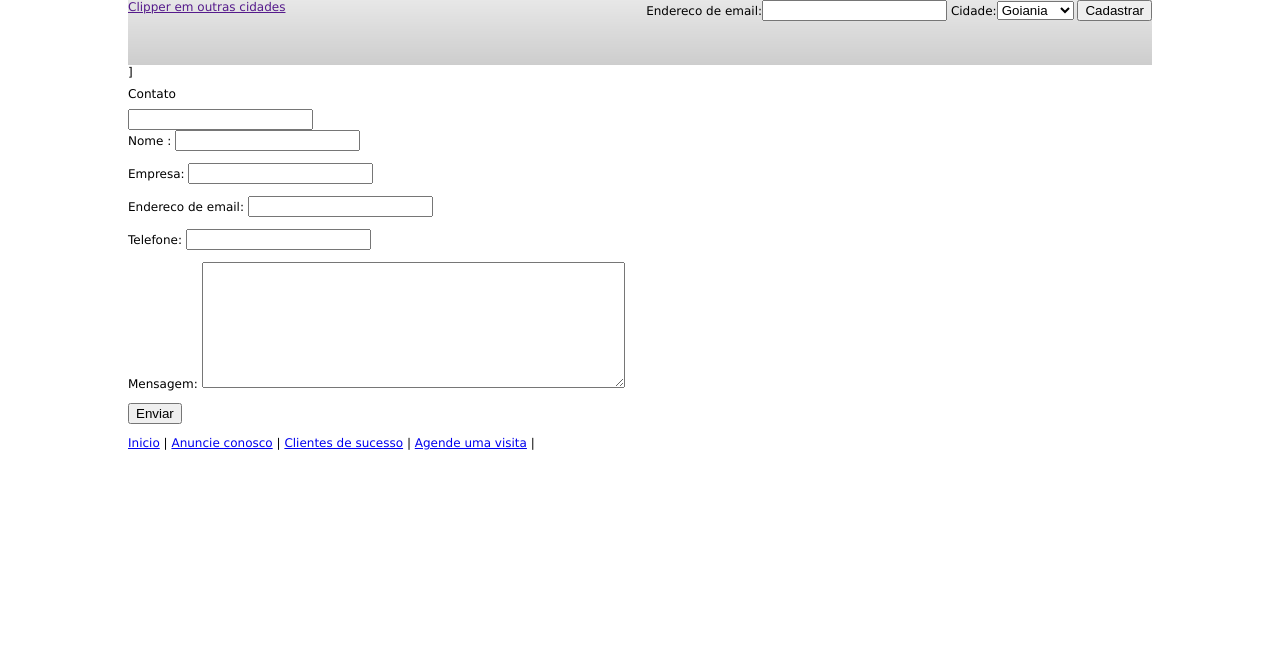
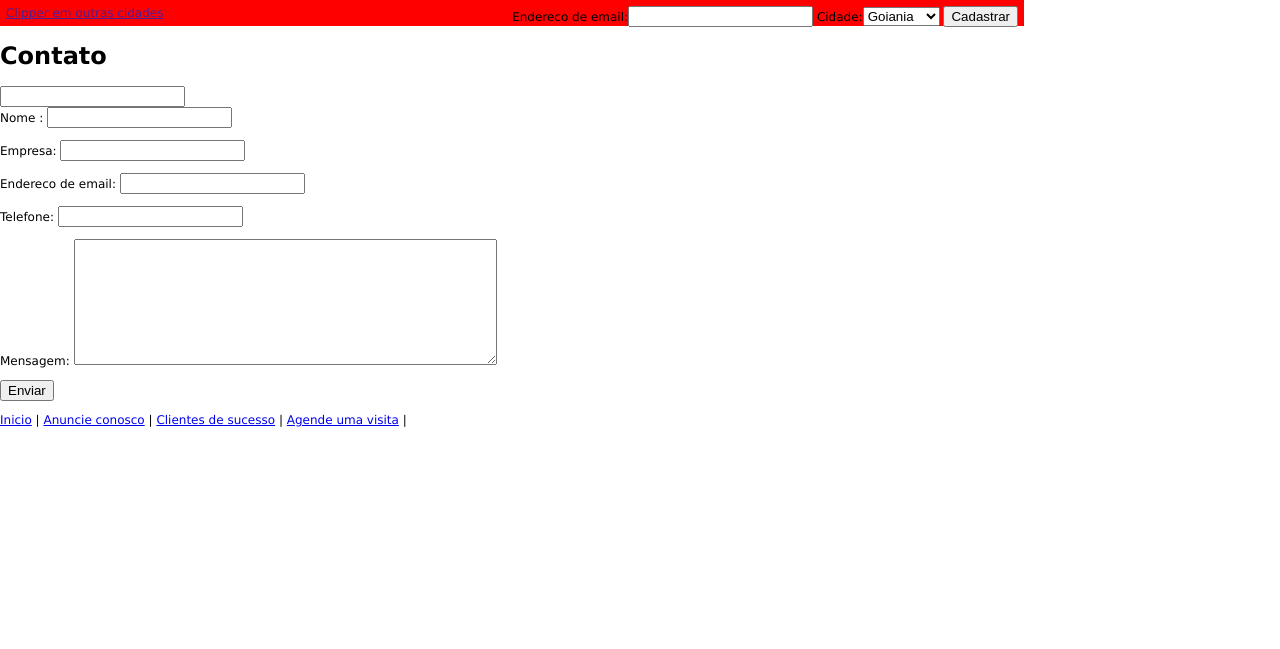
Before and after one commit to Vieceli/institucional001, a Django app: template institucional001/templates/contato/contato.html in a window 1280 px wide. Shown: the top 649 px of the page. Run offline with Django 3.2, Linux system fonts and the light colour scheme; the template is opened without the code that fills it: values that come from a table or form of the project are taken from there, others are empty; parts of the project's set-up code (start-up, migrations or seed data) failed here and were passed over; some libraries are stand-ins or nearby versions.

Commit message:
Bugs_css_corrigidos

```diff
--- a/institucional001/media/css/index_teste.css
+++ b/institucional001/media/css/index_teste.css
@@ -1,9 +1,39 @@
+/* Globais */
 
+body {
+	background-color: #ffffff;
+	width:100%;
+	height:100%;
+	margin:0px;
+	padding:0px;
+}
+
+.p {
+	margin:0px;
+	padding:0px;
+	font-size: inherit;
+	font-family: inherit;
+	font-weight: inherit;
+	text-align: inherit;
+	color: inherit;
+	line-height: inherit;
+	vertical-align: top;
+}
+p {
+	padding-top:0px;
+	margin-top:0px;
+}
+img {
+	border:0px;
+}
+div {
+	margin:0px;
+	padding:0px;
+	font-family:verdana; font-size:12px;
+}
 
 
 /* SLIDER*/
-
-
 .cidade-link{
 
 	}
@@ -61,14 +91,16 @@
 /* CABEÇALHO */
 
 #cabecalho{
-
-
+	background-color: red;
+	padding: 6px;
 }
 
 #cidades{
 	width: 1024px;
 	height: 65px;
 	background-image: url(/media/img/barra_top.png);
+	position: relative;
+	float: left;
 
 }
 
@@ -91,11 +123,87 @@
 
 }
 
+#conteiner{
+	width: 1024px;
+	height:1300px;
+	margin-left: auto;
+	margin-right: auto;
+	/* display: block; */
+	position: relative;
+	float: left;
+}
+
+#container_logomenu{
+	margin: 0px;
+	padding: 0px;
+
+
+}
+
+#logo{
+	background-image: url(/media/img/logo_top.png);
+	float: left;
+	width:343px;
+	height: 175px;
+	overflow: hidden;
+	position: relative;
+
+}
+
+
+#menu{
+	background-color: #fff;
+	width: 600px;
+	height: 176px;
+	overflow: hidden;
+
+}
+
+
+#menu li {
+	float: left;
+	font: 67.5% "Lucida Sans Unicode", "Bitstream Vera Sans", "Trebuchet Unicode MS", "Lucida Grande", Verdana, Helvetica, sans-serif;
+	margin: 0;
+	padding: 0;
+	list-style: none;
+}
+
+#menu a {
+	background: #fff  bottom right no-repeat;
+	color: #ccc;
+	display: block;
+	float: left;
+	margin: 0;
+	padding: 20px 20px;
+	text-decoration: none;
+
+}
+
+#menu a:hover {
+	background:  url("/media/img/bot_menu_marinho.png") bottom center no-repeat;
+	color: #fff;
+	/* padding-bottom: 8px; */
+}
+
 
 /* CSS Global Resets*/
 
-]
-body,div,dl,dt,dd,ul,ol,li,h1,h2,h3,h4,h5,h6,pre,form,fieldset,input,textarea,p,blockquote,th,td {
+/* .clearfloat {
+	clear:both;
+	height:0px;
+}
+
+.floatleft{
+	float: left;
+}
+.floatright{
+	float: right;
+}
+
+*/
+
+
+/* body,div,dl,dt,dd,ul,ol,li,h1,h2,h3,h4,h5,h6,pre,form,fieldset,input,textarea,p,blockquote,th,td {
 	margin:0; padding:0; }
 
 table {
@@ -119,7 +227,7 @@ q:before,q:after {
 	content:''; }
 
 abbr,acronym {
-	border:0; }
+	border:0; } */
 
 
 /* CSS Global Resets*/
@@ -127,139 +235,8 @@ abbr,acronym {
 /* COMECO */
 
 
-#conteiner{
-	width: 1024px;
-	height:1300px;
-	margin-left: auto;
-	margin-right: auto;
-	display: block;
-}
 
-
-body {
-	background-color: #ffffff;
-	width:100%;
-	height:100%;
-	margin:0px;
-	padding:0px;
-}
-
-.p {
-	margin:0px;
-	padding:0px;
-	font-size: inherit;
-	font-family: inherit;
-	font-weight: inherit;
-	text-align: inherit;
-	color: inherit;
-	line-height: inherit;
-	vertical-align: top;
-}
-p {
-	padding-top:0px;
-	margin-top:0px;
-}
-img {
-	border:0px;
-}
-div {
-	margin:0px;
-	padding:0px;
-	font-family:verdana; font-size:12px;
-}
-
-.center{
-	margin-bottom: auto;
-	margin-top: auto;
-	margin-left: auto;
-	margin-right: auto;
-}
-
-.AbsWrap {
-	width: 100%;
-	position: relative;
-}
-.rowWrap {
-	width: 100%;
-}
-.clearfloat {
-	clear:both;
-	height:0px;
-}
-
-.floatleft{
-	float: left;
-}
-
-.floatright{
-	float: right;
-}
-
-
-
-}
-
-#container_logomenu{
-	margin: 0px;
-	padding: 0px;
-
-}
-
-#logo{
-	background-image: url(/media/img/logo_top.png);
-	float: left;
-	width:343px;
-	height: 175px;
-	overflow: hidden;
-
-}
-
-
-#menu{
-	background-color: #fff;
-	width: 600px;
-	height: 176px;
-	overflow: hidden;
-
-}
-
-
-#menu li {
-	float: left;
-	font: 67.5% "Lucida Sans Unicode", "Bitstream Vera Sans", "Trebuchet Unicode MS", "Lucida Grande", Verdana, Helvetica, sans-serif;
-	margin: 0;
-	padding: 0;
-}
-
-#menu a {
-	background: #fff  bottom right no-repeat;
-	color: #ccc;
-	display: block;
-	float: left;
-	margin: 0;
-	padding: 20px 20px;
-	text-decoration: none;
-
-}
-
-#menu a:hover {
-	background:  url("/media/img/bot_menu_marinho.png") bottom center no-repeat;
-	color: #fff;
-	padding-bottom: 8px;
-}
-
-.menu_img{
-	float: right;
-}
-
-.menu_link{
-	position: relative;
-
-}
-
-
-
-
+/*
 menu_canto_letf{
 	background-color: green;
 	width: 63px;
@@ -404,3 +381,4 @@ menu_contato a:active{
 	background: url(/media/img/menu_contato.png);
 
 }
+ */
--- a/institucional001/templates/base.html
+++ b/institucional001/templates/base.html
@@ -57,8 +57,8 @@
 
 
 </head>
- <!--classe conteiner apagada de body-->
-<body  >
+
+<body>
 	<div id="conteiner" class="conteiner" >
 
 
@@ -66,9 +66,12 @@
 			{% include "cabecalho.html" %}
 		{% endblock cabecalho %}
 
+		<div id="conteudo" class="conteudo">
+		{% block conteudo %}
 
-		{% block conteudo %}
 		{% endblock %}
+		</div>
+
 
 
 		 {% block rodape %}
--- a/institucional001/templates/cabecalho.html
+++ b/institucional001/templates/cabecalho.html
@@ -1,8 +1,6 @@
 {% load i18n %}
 
-<div id="cabecalho">
-
-	<div id="cidades" class="cidades" >
+<div id="cabecalho" class="cabecalho">
 	<div class="cidades-slider" style="display: none; overflow:hidden;">
 					<ul>
 					  	{% for cidade in cidades_disponiveis %}
@@ -10,10 +8,12 @@
 					    {% endfor %}
 				    </ul>
 				</div>
+	<!-- <div id="cidades" class="cidades" > -->
+
   	{% if email_cadastrado %}
 		Email cadastrado com sucesso
 	{% else %}
-		<div id="email" >
+		<div id="email" class="email">
 				<form id="email-form" method="POST" action="">{% csrf_token %}
 
    					{{ email_form }}
@@ -24,39 +24,24 @@
 		</div>
 	{% endif %}
 
-
-
 	<div id="cidades-link" class="cidades-link" >
 			<a href="" class="cidade-slider-link" id="cidade-slider-link"> Clipper em outras cidades </a>
 	</div>
-
+	<!--
 	<div class="recomendacoes" class="recomendacoes">
 		<div id="fb-root"></div>
 			<script src="http://connect.facebook.net/pt_BR/all.js#xfbml=1"></script>
 
-      		<!--*jaestava comentado <iframe src="http://www.facebook.com/plugins/like.php?href=http%3A%2F%2Fclippermagazine.com.br%2F&amp;layout=button_count&amp;show_faces=false&amp;width=200&amp;action=like&amp;colorscheme=light" scrolling="no" frameborder="0" allowTransparency="true" style="border:none; overflow:hidden; width:200px; height:px"></iframe> -->
-			<!-- 	<fb:like href="www.clippermagazine.com.br" send="true" show_faces="false" width="450" action=recommend font="arial" layout=button_count>
+      		*jaestava comentado <iframe src="http://www.facebook.com/plugins/like.php?href=http%3A%2F%2Fclippermagazine.com.br%2F&amp;layout=button_count&amp;show_faces=false&amp;width=200&amp;action=like&amp;colorscheme=light" scrolling="no" frameborder="0" allowTransparency="true" style="border:none; overflow:hidden; width:200px; height:px"></iframe>
+				<fb:like href="www.clippermagazine.com.br" send="true" show_faces="false" width="450" action=recommend font="arial" layout=button_count>
 			</fb:like>
 			<a href="http://twitter.com/share" class="twitter-share-button"
 			data-text="Confira a ultima edição da revista Clipper Magazine!"
 			data-count="horizontal" data-via="ClipperBr" data-lang="pt">Compartilhe</a>
 
-			<script type="text/javascript" src="http://platform.twitter.com/widgets.js"></script> -->
+			<script type="text/javascript" src="http://platform.twitter.com/widgets.js"></script>
+	</div>  -->
 
 </div>
-
-	</div>
-
-
-
-
-
-
-</div>
-
-
-
-
-
-
-]
+<!--
+</div> 	 -->
```
Also changed, not shown: institucional001/templates/index.html (+3 -16 lines), institucional001/media/revista_mini/arroz-chines-56279-1_1_1.jpg (added), 1 other file. Lines whose indentation alone changed are shown as unchanged.
